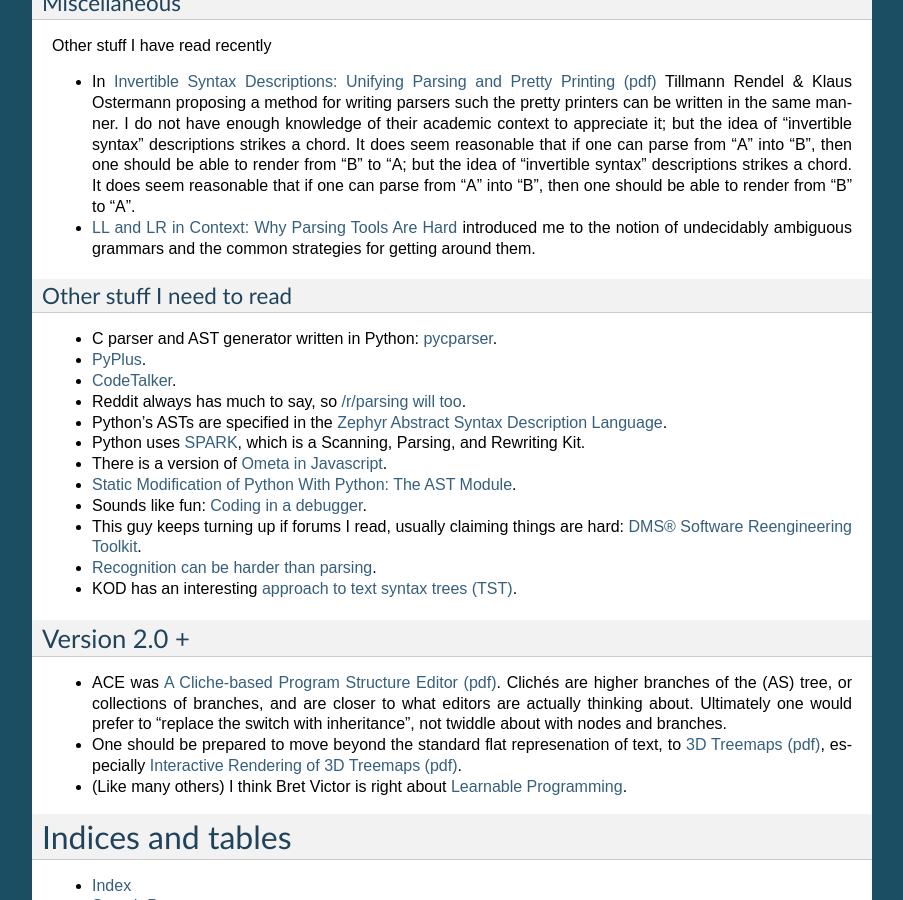
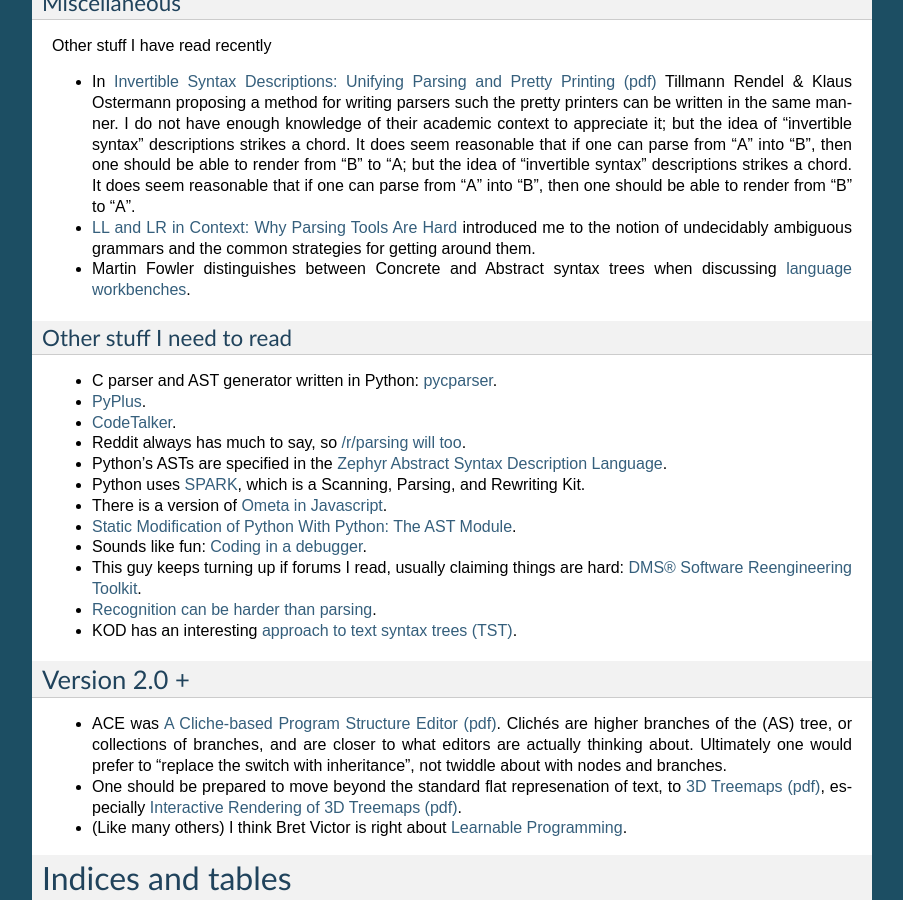
Before and after one commit to jalanb/pym, a Sphinx documentation site: the page built from docs/index.rst, in a window 1280 px wide and 900 px high, scrolled down 1187 px. Shown: the whole window, without its empty margins (198-1101 px from the left). Built offline with Sphinx 7.4.7, drawn with Linux system fonts in a browser that asks for light colours; formulas are drawn with MathJax 3.

Commit message:
read Martin Fowler

```diff
--- a/docs/index.rst
+++ b/docs/index.rst
@@ -63,6 +63,7 @@
 
 * In `Invertible Syntax Descriptions: Unifying Parsing and Pretty Printing (pdf) <http://www.informatik.uni-marburg.de/~rendel/unparse/rendel10invertible.pdf>`_ Tillmann Rendel & Klaus Ostermann proposing a method for writing parsers such the pretty printers can be written in the same manner. I do not have enough knowledge of their academic context to appreciate it; but the idea of "invertible syntax" descriptions strikes a chord. It does seem reasonable that if one can parse from "A" into "B", then one should be able to render from "B" to "A; but the idea of    "invertible syntax" descriptions strikes a chord. It does seem reasonable that if one can parse from "A" into "B", then one should be able to render from "B" to "A".
 * `LL and LR in Context: Why Parsing Tools Are Hard <http://blog.reverberate.org/2013/09/ll-and-lr-in-context-why-parsing-tools.html>`_ introduced me to the notion of undecidably ambiguous grammars and the common strategies for getting around them.
+* Martin Fowler distinguishes between Concrete and Abstract syntax trees when discussing `language workbenches <http://martinfowler.com/articles/languageWorkbench.html>`_.
 
 Other stuff I need to read
 ^^^^^^^^^^^^^^^^^^^^^^^^^^
```
